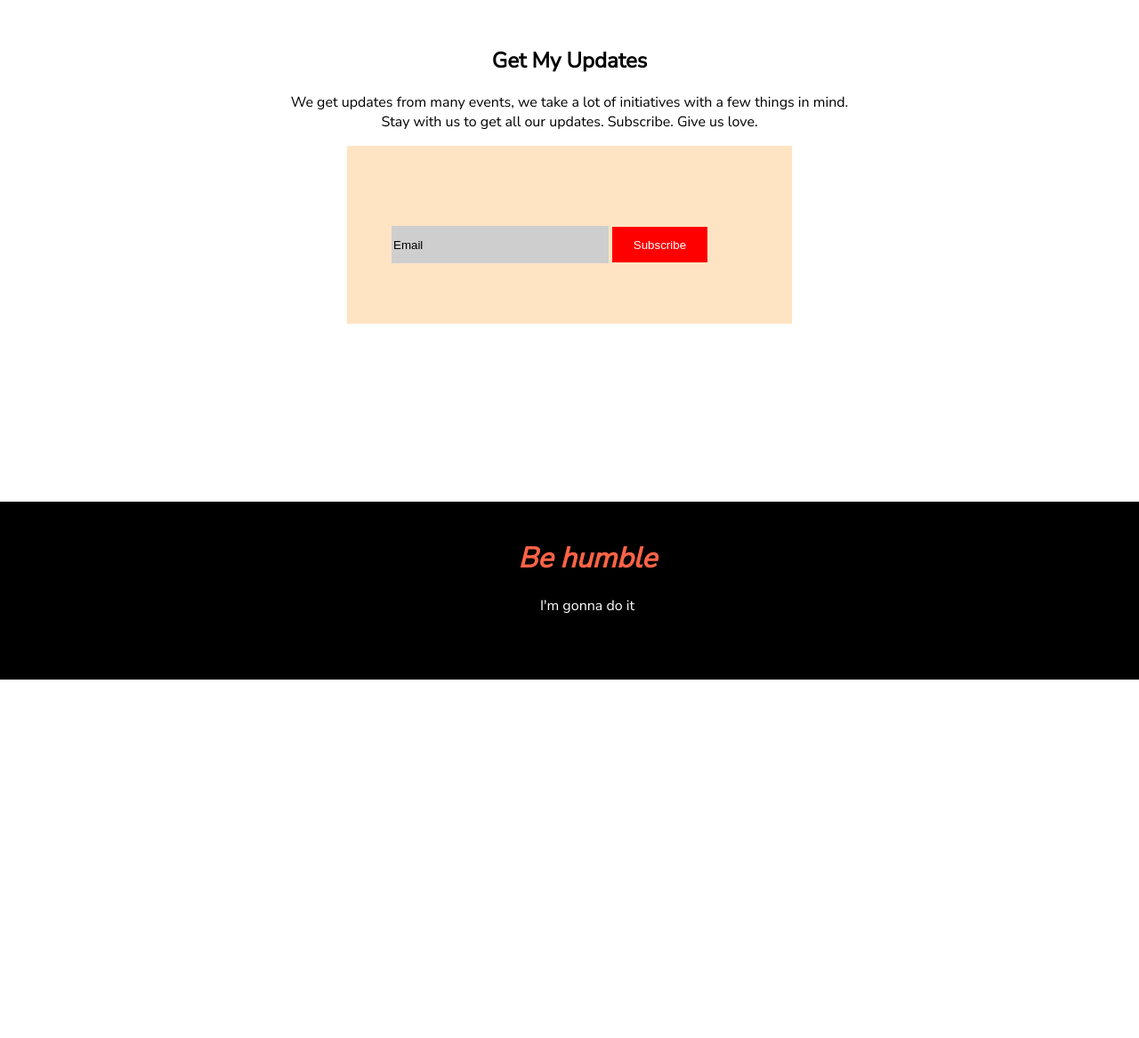
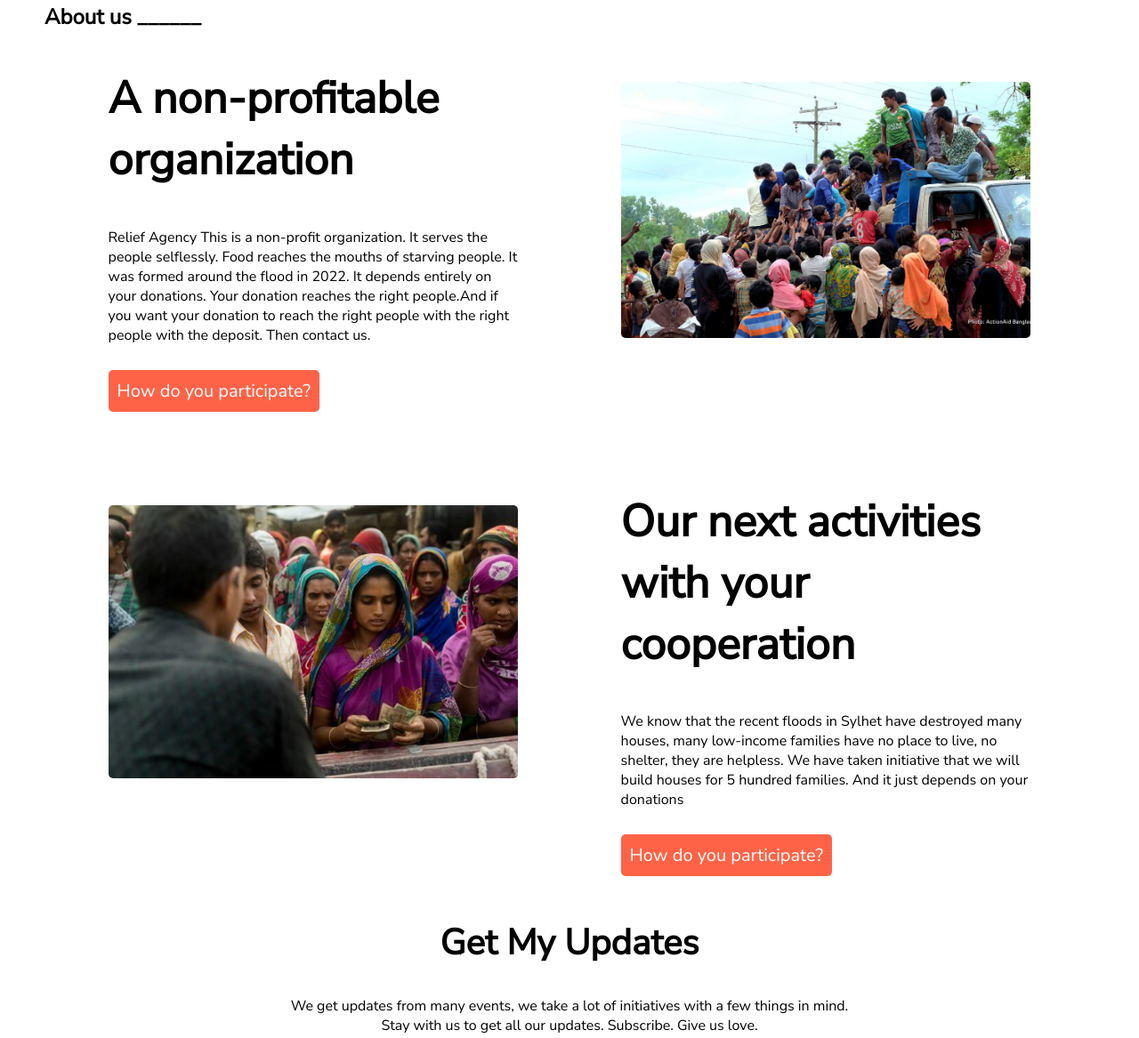
Before and after one commit to abdulmuhaimin2050/The-first-assignment, a plain HTML site: page index.html in a window 1280 px wide. Shown: the part 2137-3304 px from the top of the page at 89% size. Before the commit the page ends 2901 px from the top, so only its background shows below. Drawn offline with Linux system fonts and the light colour scheme.

Commit message:
final added

```diff
--- a/index.html
+++ b/index.html
@@ -42,46 +42,84 @@
                 <h6>Other amount (taka)</h6>
                 <hr>
             </div>
-            <div class="pay-button"><a href="">Donate Now</a></div>
+            <div id="pay-button"><a href="">Donate Now</a></div>
         </div>
     </section>
     <section>
         <div class="plan-div">
-            <h1>Donate Plan</h1>
+            <h1>Our Donate Plan</h1>
             <p>We help in many ways. We have many initiatives like we distribute food among the family and cover the
                 cost of children's education. There are also many initiatives you can join if you want.</p>
         </div>
         <div class="cetagory-parant">
             <div class="cetagory-child"><img src="images/food.png" alt="food">
                 <h2>Food for a family</h2>
-                <p>We distribute food to many low-income families and we carry not only dry food but also rice pulses and spices among them. They make a living from these so if you are interested in taking this initiative, please contact us. Giving is a way to save their lives, remember that Allah will reward you for this gift</p>
+                <p>We distribute food to many low-income families and we carry not only dry food but also rice pulses
+                    and spices among them. They make a living from these so if you are interested in taking this
+                    initiative, please contact us. Giving is a way to save their lives, remember that Allah will reward
+                    you for this gift</p>
             </div>
             <div class="cetagory-child"><img src="images/Frame-1.png" alt="">
                 <h2>Shelter for a family</h2>
-                <p>Many people have been affected by the floods. Many houses have been submerged. They have no place to live. They have no shelter. There are many poor people whose houses have been submerged in straw.I hope this little donation of yours will be very useful for them and even if it is not, a life will be saved</p>
+                <p>Many people have been affected by the floods. Many houses have been submerged. They have no place to
+                    live. They have no shelter. There are many poor people whose houses have been submerged in straw.I
+                    hope this little donation of yours will be very useful for them and even if it is not, a life will
+                    be saved</p>
             </div>
             <div class="cetagory-child"><img src="images/shelter.png" alt="">
                 <h2>Education for a child</h2>
-                <p>There are many street children who have no education, no house, no shelter, no parents, you will see that there are many street children who are very talented, but how can they study if they don't have parents, so many talented flowers are falling. You have also taken the initiative to bear the cost of tuition</p>
+                <p>There are many street children who have no education, no house, no shelter, no parents, you will see
+                    that there are many street children who are very talented, but how can they study if they don't have
+                    parents, so many talented flowers are falling. You have also taken the initiative to bear the cost
+                    of tuition</p>
             </div>
+        </div>
+    </section>
+    <h2 id="about-headding">About us ______</h2>
+    <section class="about-section1">
+        <div class="about-div1">
+            <h1>A non-profitable organization</h1>
+            <p>Relief Agency This is a non-profit organization. It serves the people selflessly. Food reaches the mouths
+                of starving people. It was formed around the flood in 2022. It depends entirely on your donations. Your
+                donation reaches the right people.And if you want your donation to reach the right people with the right
+                people with the deposit. Then contact us.</p>
+            <br>
+            <a class="about-button" href="">How do you participate?</a>
+        </div>
+        <div class="about-div2">
+            <img class="about-img" src="images/donation2.jpg" alt="Relief">
+        </div>
+    </section>
+    <section class="about-section2">
+        <div class="evant-div1">
+            <img class="about-img" src="images/donation3.jpg" alt="Relief">
+        </div>
+        <div class="evant-div2">
+            <h1>Our next activities with your cooperation</h1>
+            <p>We know that the recent floods in Sylhet have destroyed many houses, many low-income families have no place to live, no shelter, they are helpless. We have taken initiative that we will build houses for 5 hundred families. And it just depends on your donations</p>
+            <br>
+            <a class="about-button" href="">How do you participate?</a>
         </div>
     </section>
     <section>
         <div class="updete-div">
             <h1>Get My Updates</h1>
-            <p>We get updates from many events, we take a lot of initiatives with a few things in mind. Stay with us to get all our updates. Subscribe. Give us love.</p>
+            <p>We get updates from many events, we take a lot of initiatives with a few things in mind. Stay with us to
+                get all our updates. Subscribe. Give us love.</p>
         </div>
         <div class="subscriber-div">
             <div class="email-div"><input class="email-input" type="email" value="Email">
                 <button>Subscribe</button>
             </div>
-
         </div>
     </section>
 
 </body>
 <footer>
-    <div class="footer-div"><h1><i>Be humble</i></h1>
-    <p>I'm gonna do it</p></div>
+    <div class="footer-div">
+        <h1><i>Come and help</i></h1>
+        <p>People are for people</p>
+    </div>
 </footer>
+
 </html>
--- a/style.css
+++ b/style.css
@@ -1,24 +1,27 @@
-body{
+body {
     font-family: 'Nunito Sans', sans-serif;
     padding: 0;
     margin: 0;
 }
+
 .header {
-    background-image: linear-gradient(rgba(0,0,0,0.3),rgba(0,0,0,2)),url("images/donation1.jpg");
-    height:800px;
+    background-image: linear-gradient(rgba(0, 0, 0, 0.3), rgba(0, 0, 0, 2)), url("images/donation1.jpg");
+    height: 800px;
     background-position: center;
     background-repeat: no-repeat;
     background-size: cover;
-    padding-top:30px ;
+    padding-top: 30px;
 }
-.header h1{
+
+.header h1 {
     font-size: 70px;
     text-align: center;
     color: white;
     padding: 150px 200px 0px 200px;
 
 }
-.header p{
+
+.header p {
     color: white;
     text-align: center;
     padding-left: 300px;
@@ -26,32 +29,37 @@ body{
     font-size: 15px;
 }
 
-.header a{
+.header a {
     text-decoration: none;
     padding: 10px;
     font-size: 20px;
     color: white;
-    background-color:tomato;
+    background-color: tomato;
     border-radius: 5px;
 }
-.header-button{
+
+.header-button {
     width: 50%;
     margin: auto;
-    padding:3% 45%;
+    padding: 3% 45%;
 }
-.donate-today{
+
+.donate-today {
     text-align: center;
 }
-.donate-today h1{
+
+.donate-today h1 {
     font-size: 40px;
     margin-top: 100px;
     margin-bottom: 0%;
 }
-.donate-today p{
+
+.donate-today p {
     font-size: 20px;
-    margin:0%;
+    margin: 0%;
 }
-.section2-div{
+
+.section2-div {
     width: 100%;
     text-align: center;
     display: flex;
@@ -60,7 +68,8 @@ body{
     margin: auto;
 
 }
-.amount-div{
+
+.amount-div {
     width: 10%;
     height: 20px;
     margin: 10px;
@@ -71,17 +80,20 @@ body{
     font-weight: bold;
     font-size: 25px;
 }
-#selacted-amount{
+
+#selacted-amount {
     color: tomato;
-    background-color:rgb(255, 197, 197);
+    background-color: rgb(255, 197, 197);
     border-color: tomato;
 }
-.other-amount{
+
+.other-amount {
     width: 50%;
     padding: 100px;
     margin: auto;
 }
-.other-amount h6{
+
+.other-amount h6 {
     text-align: center;
     font-size: 20px;
     margin: 0%;
@@ -89,54 +101,129 @@ body{
     color: lightgray;
     font-weight: 100;
 }
-.other-amount hr{
+
+.other-amount hr {
     color: lightgray;
 }
-.other-amount a{
+
+.other-amount a {
     text-decoration: none;
     padding: 10px;
     font-size: 20px;
     color: white;
-    background-color:tomato;
+    background-color: tomato;
     border-radius: 5px;
 }
-.pay-button{
+
+#pay-button {
     padding-top: 40px;
     padding-left: 40px;
     padding-right: 40px;
     padding-bottom: 0px;
     text-align: center;
 }
-.plan-div{
+
+.plan-div {
     text-align: center;
     width: 50%;
     margin: auto;
 }
-.plan-div h1{
-    font-weight:bold;
-    font-size: 60px;
+
+.plan-div h1 {
+    font-weight: bold;
+    font-size: 50px;
 }
-.cetagory-parant{
-    width:100% ;
+
+.cetagory-parant {
+    width: 100%;
     height: 100%;
     margin: 0%;
-    padding:10px;
+    padding: 10px;
     display: flex;
 }
-.cetagory-child{
+
+.cetagory-child {
     border-radius: 5px;
-    background-color:rgb(255, 207, 199);
+    background-color: rgb(255, 207, 199);
     width: 400px;
-    height:300px;
+    height: 300px;
     margin: 3%;
     padding: 30px;
 }
-.updete-div{
+
+#about-headding {
+    display: inline;
+    margin-left: 50px;
+}
+
+.about-section1 {
+    width: 90%;
+    display: flex;
+    padding: 0% 5% 0% 5%;
+}
+
+.about-div1 {
+    width: 45%;
+    padding: 5%;
+    padding-top: 0%;
+}
+
+.about-div1 h1 {
+    font-size:50px;
+}
+
+.about-button {
+    text-decoration: none;
+    padding: 10px;
+    font-size: 20px;
+    color: white;
+    background-color: tomato;
+    border-radius: 5px;
+}
+
+.about-div2 {
+    width: 45%;
+    padding:5%;
+}
+
+.about-img {
+    width: 100%;
+    border-radius: 5px;
+}
+
+.about-section2 {
+    width: 90%;
+    display: flex;
+    padding: 0% 5% 0% 5%;
+}
+
+.evant-div1 {
+    width: 45%;
+    padding: 5%;
+}
+
+.evant-div2 h1 {
+    font-size: 50px;
+}
+
+.evant-div2 {
+    width: 45%;
+    padding:5%;
+    padding-top: 0%;
+}
+
+.updete-div {
     width: 50%;
     margin: auto;
     text-align: center;
 }
-.subscriber-div{
+
+.updete-div h1 {
+    font-size: 40px;
+    margin-top: 0%;
+}
+
+.subscriber-div {
     width: 500px;
     height: 200px;
     margin: auto;
@@ -144,13 +231,15 @@ body{
     align-items: center;
     justify-content: center;
     margin-bottom: 200px;
+    border-radius: 5px;
 }
 
-.email.input{
+.email.input {
     text-align: center;
 
 }
-.subscriber-div input{
+
+.subscriber-div input {
     margin: auto;
     margin-top: 90px;
     width: 18em;
@@ -158,28 +247,32 @@ body{
     background-color: rgb(207, 206, 206);
     border: none;
 }
-.subscriber-div button{
+
+.subscriber-div button {
     margin: auto;
-    width:8em;
+    width: 8em;
     height: 3em;
     background-color: red;
     color: white;
     border: none;
     padding: 10px;
 }
-.email-div{
-    display:block;
+
+.email-div {
+    display: block;
     width: 80%;
     margin: auto;
 }
-.footer-div{
+
+.footer-div {
     width: 100%;
-    height:160px;
+    height: 160px;
     background-color: black;
     text-align: center;
     padding: 20px;
-    color:tomato;
+    color: tomato;
 }
-.footer-div p{
+
+.footer-div p {
     color: white;
 }
```
Also changed, not shown: images/donation2.jpg (added), images/donation3.jpg (added).
